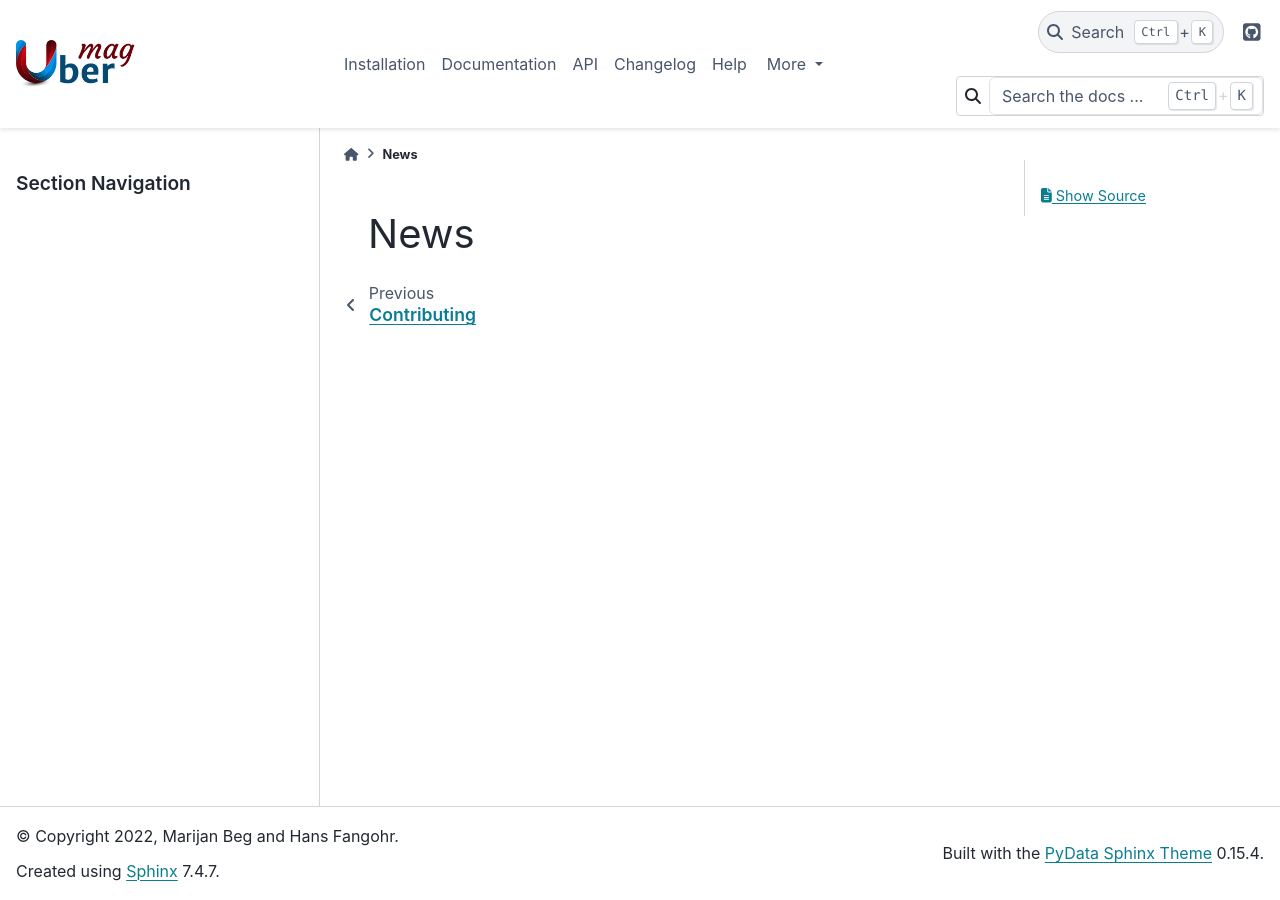
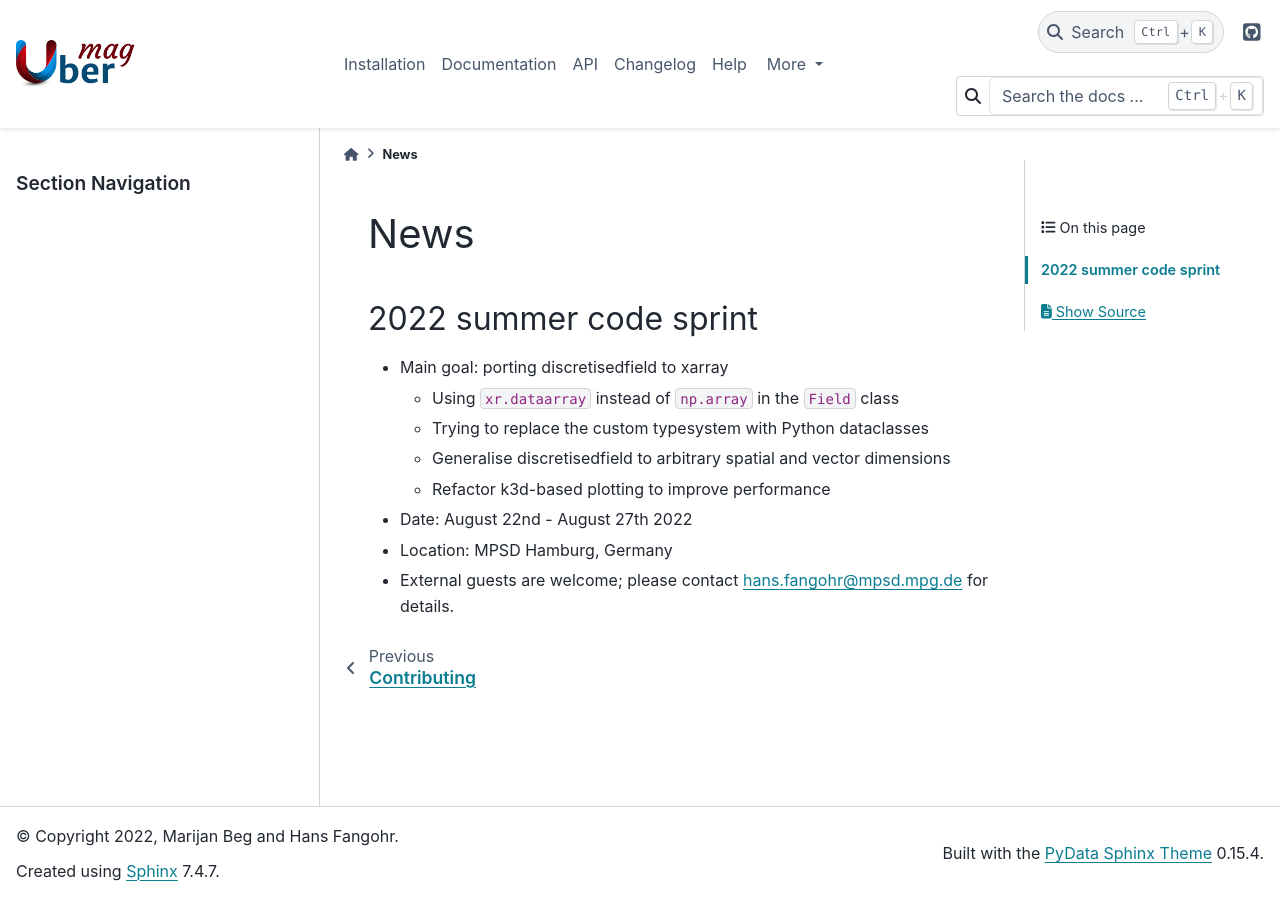
Before and after one commit to ubermag/ubermag.github.io, a Sphinx documentation site: the page built from source/news.rst, in a window 1280 px wide. Built offline with Sphinx 7.4.7 and the PyData theme 0.15.4, drawn with Linux system fonts in a browser that asks for light colours; pages that are not in the unit, such as notebooks, are missing from menus.

Commit message:
Draft for a news item for the summer code sprint

```diff
--- a/source/news.rst
+++ b/source/news.rst
@@ -1,3 +1,18 @@
 ====
 News
 ====
+
+-----------------------
+2022 summer code sprint
+-----------------------
+
+- Main goal: porting discretisedfield to xarray
+
+  - Using ``xr.dataarray`` instead of ``np.array`` in the ``Field`` class
+  - Trying to replace the custom typesystem with Python dataclasses
+  - Generalise discretisedfield to arbitrary spatial and vector dimensions
+  - Refactor k3d-based plotting to improve performance
+
+- Date: August 22nd - August 27th 2022
+- Location: MPSD Hamburg, Germany
+- External guests are welcome; please contact hans.fangohr@mpsd.mpg.de for details.
```
